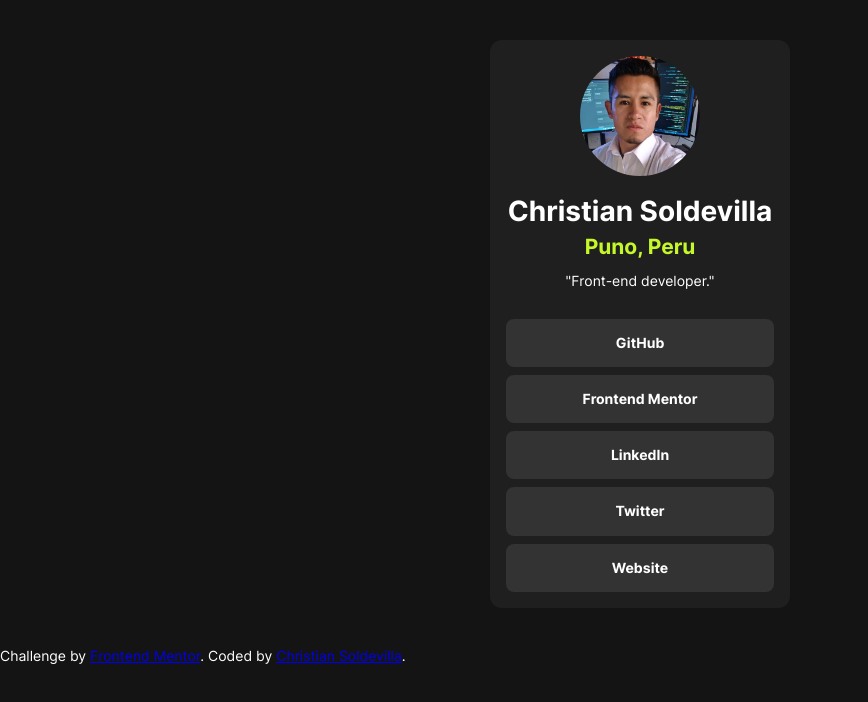
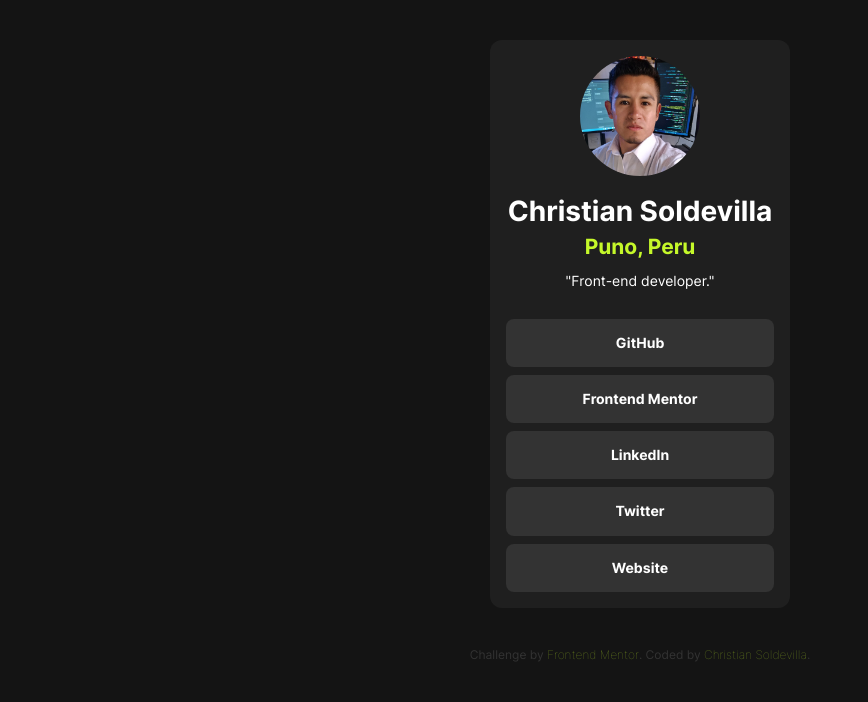
Before and after one commit to soldochris/social-links-profile, a plain HTML site: page index.html in a window 1280 px wide. Shown: the whole page, without its empty margins (0-868 px from the left). Drawn offline with nearby package versions, Linux system fonts and the light colour scheme.

Commit message:
attribution styles

```diff
--- a/styles.css
+++ b/styles.css
@@ -85,3 +85,17 @@ main{
     }
   }
 }
+
+.attribution{
+  width: 100%;
+  text-align: center;
+  font-size: 12px;
+  color: var(--Grey-700);
+
+  & a{
+    text-decoration: none;
+    color: var(--Green);
+    font-weight: lighter;
+    opacity: 50%;
+  }
+}
```
